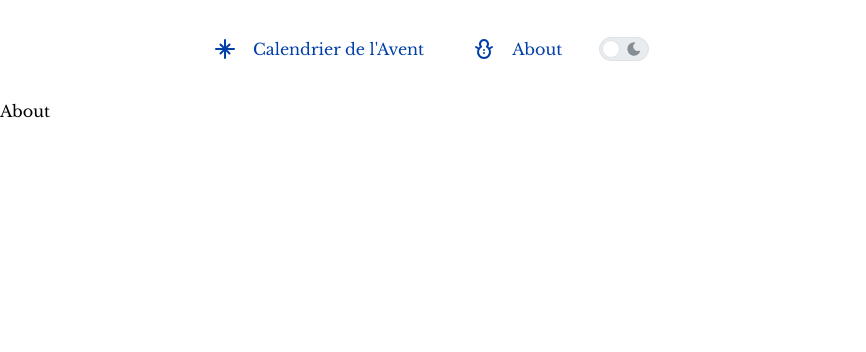
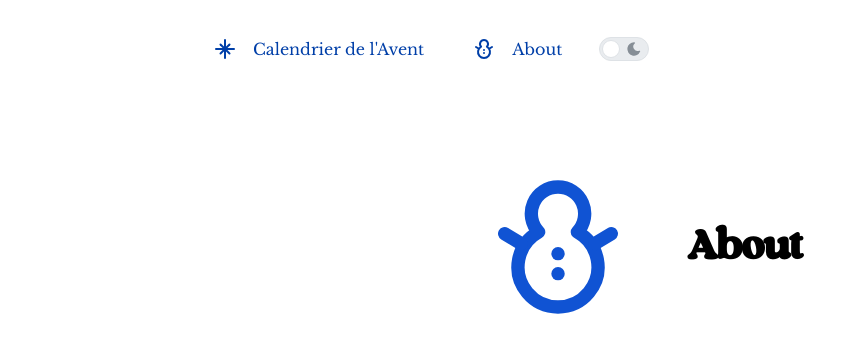
Before and after one commit to Dre-Drey/advent_calendar, a Next.js app: page /about in a window 1280 px wide. Shown: the top 352 px of the page, without its empty margins (0-866 px from the left). Built offline with nearby package versions, Linux system fonts and the light colour scheme.

Commit message:
Update layout for the about page

```diff
--- a/src/app/about/page.tsx
+++ b/src/app/about/page.tsx
@@ -1,3 +1,14 @@
+import classes from "../../style/hero.module.css";
+import { Title, Container, Box } from "@mantine/core";
+import { IconSnowman } from "@tabler/icons-react";
+
 export default function About() {
-  return <div>About</div>;
+  return (
+    <Container size="md">
+      <Box className={classes.hero}>
+        <IconSnowman className={classes.icon} />
+        <Title>About</Title>
+      </Box>
+    </Container>
+  );
 }
--- a/src/app/layout.tsx
+++ b/src/app/layout.tsx
@@ -6,6 +6,7 @@ import { baskervilleFont } from "../assets/fonts/baskerville/libreBaskerville";
 import { ColorSchemeScript, MantineProvider, createTheme } from "@mantine/core";
 import { regardsFont } from "@/assets/fonts/regards/regards";
 
+import classes from "../style/page.module.css";
 export const metadata: Metadata = {
   title: "Calendrier de l'Avent 2024",
   description: "Calendrier de l'Avent 2024",
@@ -78,7 +79,7 @@ export default function RootLayout({
       <body>
         <MantineProvider theme={theme} defaultColorScheme="auto">
           <Header />
-          {children}
+          <div className={classes.root}>{children}</div>
         </MantineProvider>
       </body>
     </html>
--- a/src/style/adventCard.module.css
+++ b/src/style/adventCard.module.css
@@ -45,7 +45,6 @@
   h3 {
     margin: 5px;
     font-size: 2em;
-    color: var(--mantine-color-blue-7);
   }
 
   h4 {
--- a/src/style/header.module.css
+++ b/src/style/header.module.css
@@ -16,6 +16,7 @@
 
 .menuItem {
   color: var(--mantine-color-blue-9);
+  display: flex;
   justify-content: space-evenly;
   gap: 2px;
   margin: 1rem;
```
Also changed, not shown: src/app/page.tsx (+4 -6 lines), src/components/Header.tsx (+6 -2 lines).
